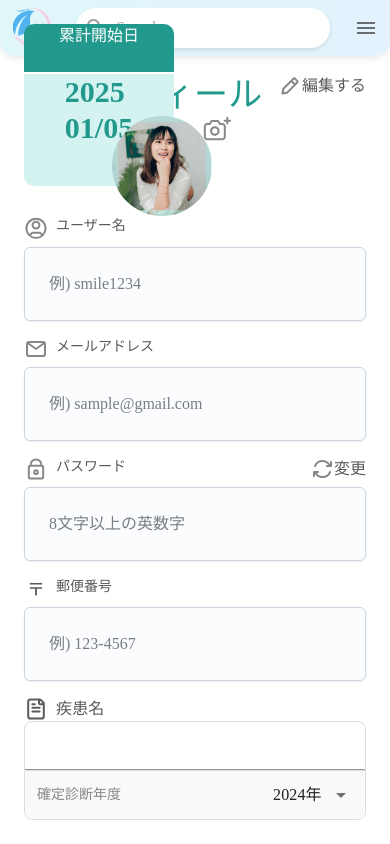
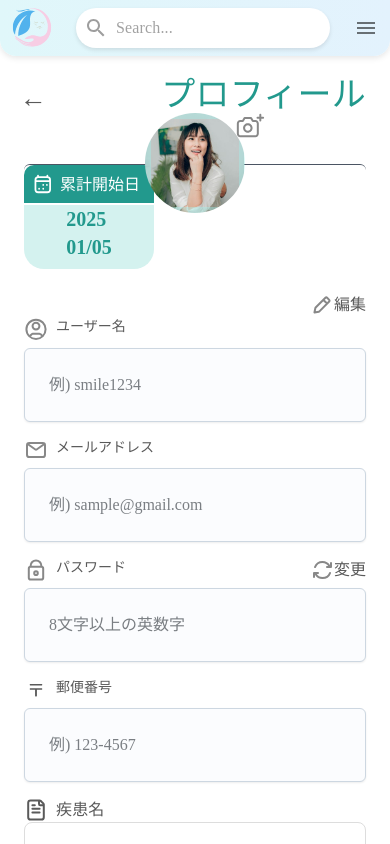
Before and after one commit to Yuri-U0127/Rare-s-Smile, a Next.js app: page /profile in a window 390 px wide. Shown: the top 844 px of the page. Built offline with nearby package versions, Linux system fonts and the light colour scheme; a web font is replaced by a local one.

Commit message:
Profile page for mobile is completed.

```diff
--- a/src/app/(main)/profile/page.jsx
+++ b/src/app/(main)/profile/page.jsx
@@ -35,14 +35,15 @@ export default function Profile() {
             <Typography variant="h4" component="h2" sx={{ color: "var(--darkc)", fontFamily: "M PLUS Rounded 1c" }}>
               プロフィール
             </Typography>
-            <div className="flex">
+            {matches && <div className="flex">
               <img src="/images/edit.svg" alt="" className="h-6" style={{ margin: matches ? '0' : "inherit" }} />
               編集する
             </div>
+            }
           </div>
         </div>
       </Grid>
-      {matches ?
+      {matches &&
         <Grid item md={6} xs={12}>
           <div className='px-10'>
             <div className='p-6 ml-6 mt-4'>
@@ -62,26 +63,42 @@ export default function Profile() {
             </div>
           </div>
         </Grid>
-        :
-        <>
-          <div></div>
-          <div className="max-h-[325px] w-[150px] absolute">
-            <div className="h-[50px] border-b-2 border-[white] bg-[#22998D] rounded-t-[10px] text-white">
-              <div className="w-fit mx-auto">累計開始日</div>
+
+      }
+      {!matches &&
+        <Grid item xs={12}>
+          <div className='mt-12 relative border-gray-600 rounded-md mb-6' style={{ borderWidth: "1px 0 0 0" }}>
+            <div className="max-h-[225px] w-[130px]">
+              <div className="flex h-[40px] border-b-2 border-[white] bg-[#22998D] rounded-t-[10px] text-white p-2">
+                <img src="images/white_calendar.svg" alt="" />
+                <div className="w-fit mx-auto">累計開始日</div>
+              </div>
+              <div className="bg-[#D4F2EF] rounded-b-[20px]">
+                <div className="w-fit mx-auto pb-2 text-[#22998D]"><span className="text-xl font-bold">2025<br />01/05</span></div>
+              </div>
             </div>
-            <div className="bg-[#D4F2EF] rounded-b-[10px]">
-              <div className="w-fit mx-auto pb-10 text-[#22998D]"><span className="text-3xl font-bold">2025<br />01/05</span></div>
+
+            <div className='absolute top-[-50%] right-1/2' style={{ transform: "translateX(50%)" }}>
+              <div className='px-10 relative'>
+                <div className="flex w-[100px] h-[100px] relative">
+                  <img src="/images/avatar-large.png" alt="" className='rounded-[50%]' />
+                  <img src="/images/add_photo.svg" alt="" className='absolute right-[-20px] cursor-pointer' />
+                </div>
+              </div>
             </div>
+
           </div>
-        </>
+        </Grid>
       }
       <Grid container >
         {!matches &&
-          <Grid item md={6} xs={12}>
-            <div className='px-10 relative'>
-              <div className="flex w-[100px] h-[100px] relative ml-12">
-                <img src="/images/avatar-large.png" alt="" className='rounded-[50%]' />
-                <img src="/images/add_photo.svg" alt="" className='absolute right-[-20px] cursor-pointer' />
+          <Grid item xs={12}>
+            <div className="flex cursor-pointer justify-end">
+              <div>
+                <div className="flex">
+                  <img src="/images/edit.svg" alt="" className="h-6" style={{ margin: matches ? '0' : "inherit" }} />
+                  編集
+                </div>
               </div>
             </div>
           </Grid>
--- a/src/components/ui/CustomInputGroup.jsx
+++ b/src/components/ui/CustomInputGroup.jsx
@@ -1,5 +1,4 @@
 import { FormControl, FormLabel, Input, Select, MenuItem, Box } from "@mui/material";
-import TextField from "@mui/material/TextField";
 
 export default function InputGroup({ inputLab, inputPlaceholder, imgSrc, extraButton,
   btnLabel,
```
Also changed, not shown: public/images/white_calendar.svg (added).
